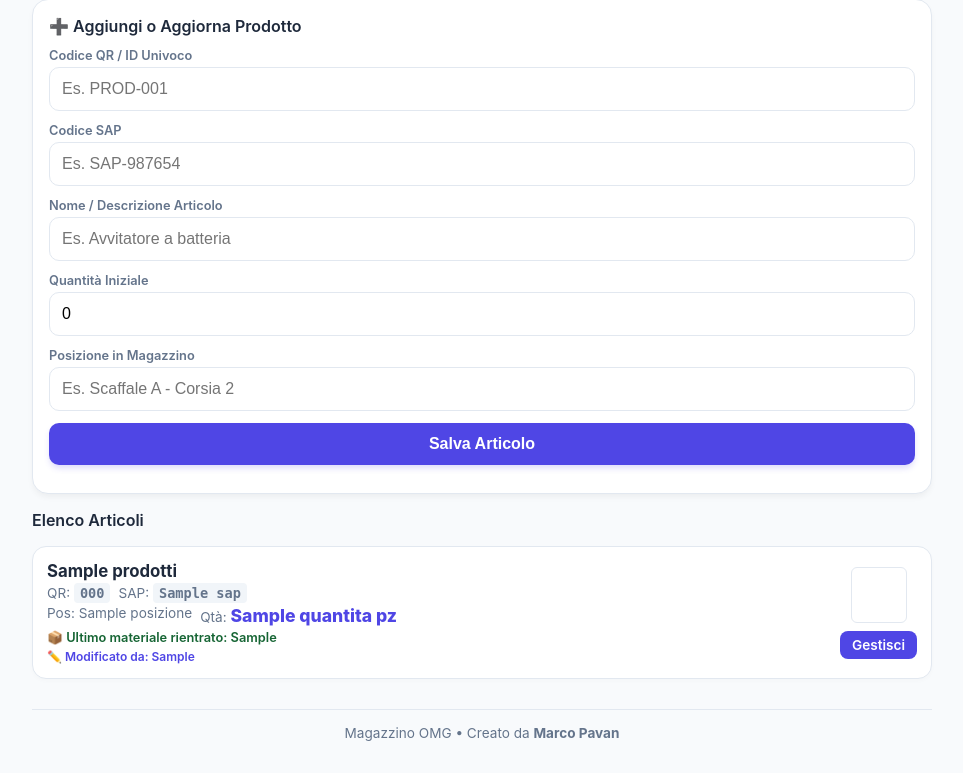
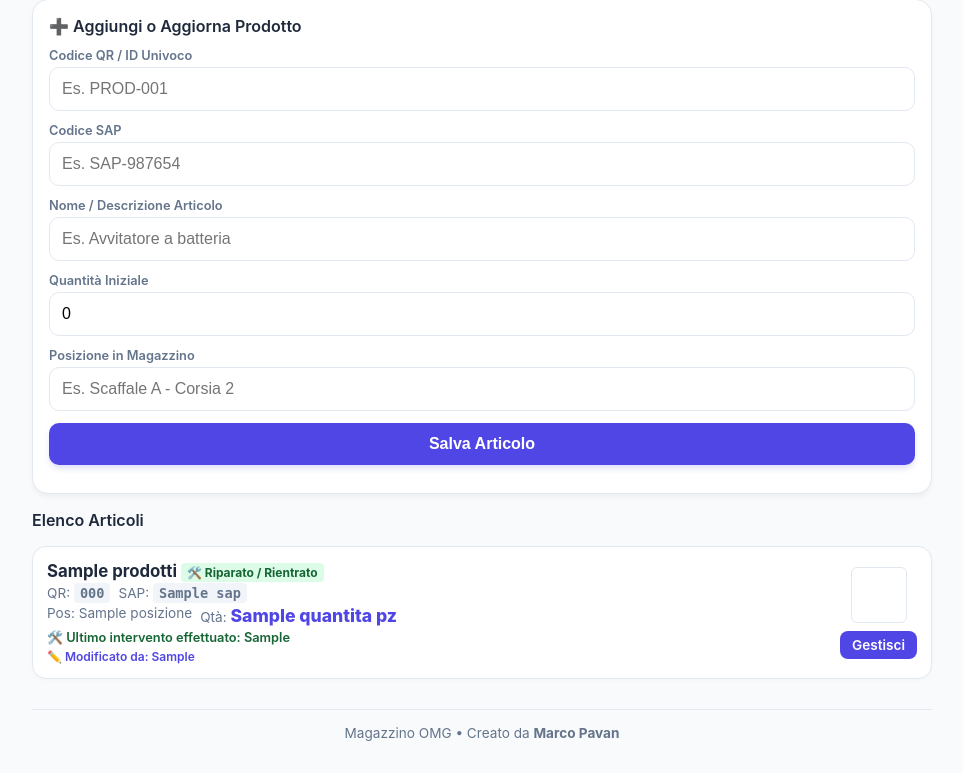
Before and after one commit to saffiodeep95/magazzinooi-qr, a Flask app: page / in a window 1280 px wide. Shown: the part 199-972 px from the top of the page, without its empty margins (158-1121 px from the left). Run offline with Flask 3, Linux system fonts and the light colour scheme; the visitor is signed in with stand-in values (Sample User, id 1); a database or web service that is not in the repository returns one stand-in record (values such as "Sample title"); some libraries are stand-ins or nearby versions.

Commit message:
Update index.html

```diff
--- a/templates/index.html
+++ b/templates/index.html
@@ -184,6 +184,7 @@
         .item-badge { background: #f1f5f9; padding: 2px 6px; border-radius: 4px; font-family: monospace; }
         .item-qty { font-weight: 800; color: var(--primary); font-size: 1.1rem; }
         .badge-maint { background: #fef3c7; color: #d97706; padding: 2px 6px; border-radius: 4px; font-weight: 700; font-size: 0.75rem; }
+        .badge-repaired { background: #dcfce7; color: #166534; padding: 2px 6px; border-radius: 4px; font-weight: 700; font-size: 0.75rem; }
         .item-signature { font-size: 0.75rem; color: var(--primary); font-weight: 600; margin-top: 4px; }
         .item-right { display: flex; flex-direction: column; align-items: center; gap: 8px; }
         img.qr-thumb { width: 50px; height: 50px; border-radius: 6px; background: #fff; padding: 2px; border: 1px solid var(--border-color); display: block; }
@@ -264,6 +265,8 @@
                     {{ p.nome }}
                     {% if p.stato == 'In Manutenzione' %}
                     <span class="badge-maint">🔧 Presso Cliente</span>
+                    {% elif p.materiale_ritornato %}
+                    <span class="badge-repaired">🛠️ Riparato / Rientrato</span>
                     {% endif %}
                 </div>
                 <div class="item-details">
@@ -286,7 +289,7 @@
                 {% endif %}
                 {% if p.materiale_ritornato %}
                 <div style="font-size: 0.8rem; color: #166534; margin-top: 4px; font-weight: 600;">
-                    📦 Ultimo materiale rientrato: {{ p.materiale_ritornato }}
+                    🛠️ Ultimo intervento effettuato: {{ p.materiale_ritornato }}
                 </div>
                 {% endif %}
                 {% if p.modificato_da %}
```
